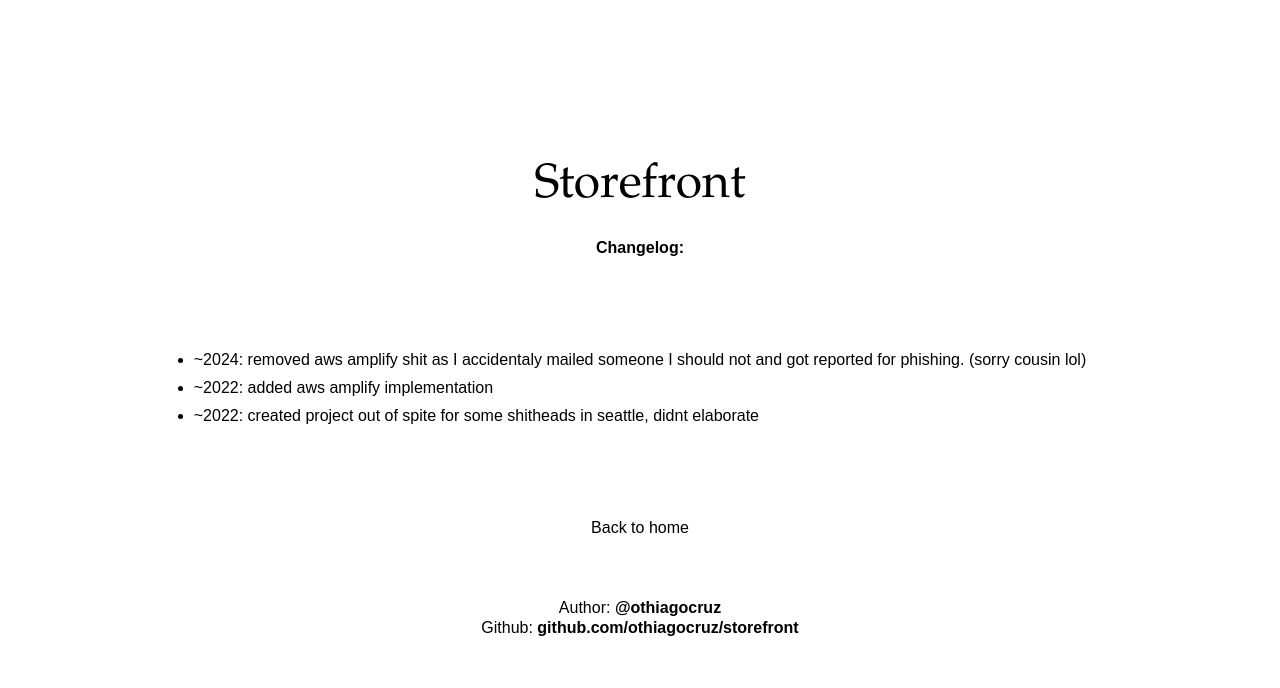
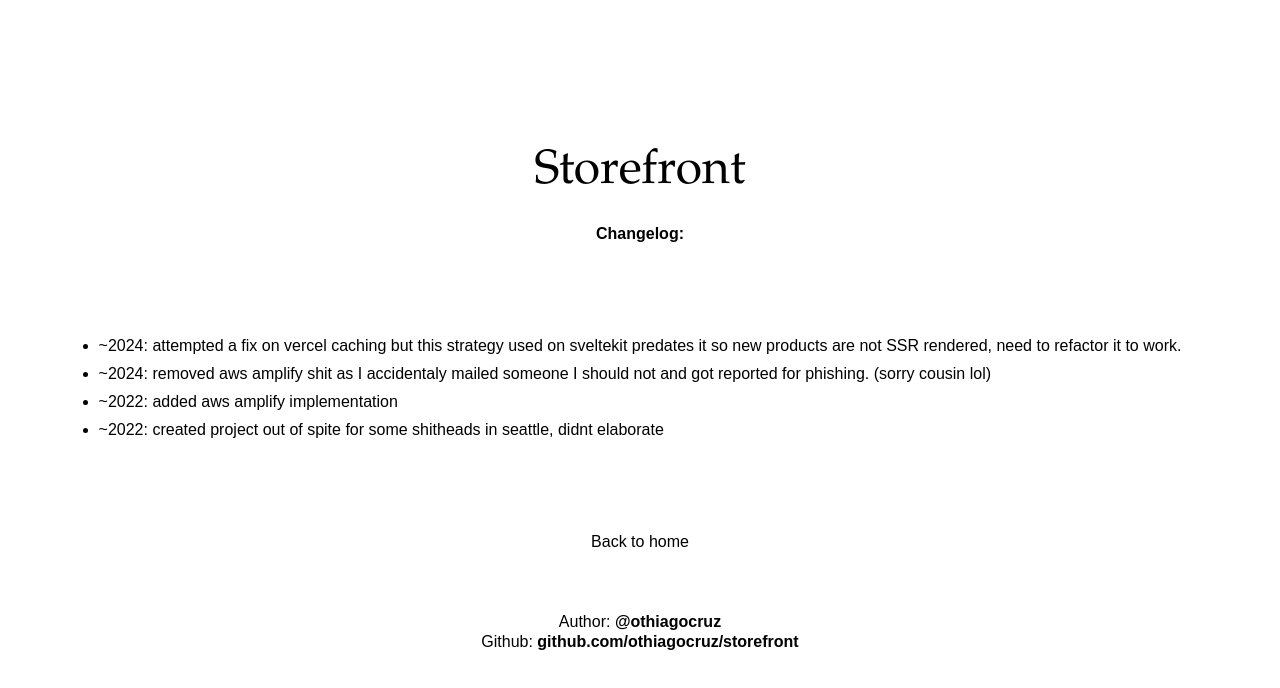
Before and after one commit to othiagocruz/storefront, a SvelteKit app: page /changelog in a window 1280 px wide. Shown: the top 688 px of the page. Built offline with nearby package versions, Linux system fonts and the light colour scheme; a web font is replaced by a local one.

Commit message:
changelog update

```diff
--- a/src/routes/changelog/+page.svelte
+++ b/src/routes/changelog/+page.svelte
@@ -3,6 +3,10 @@
 <p class="font-bold my-8">Changelog:</p>
 
 <ul class="text-left list-disc p-16 leading-5">
+	<li class="mb-2">
+		~2024: attempted a fix on vercel caching but this strategy used on sveltekit predates it so new
+		products are not SSR rendered, need to refactor it to work.
+	</li>
 	<li class="mb-2">
 		~2024: removed aws amplify shit as I accidentaly mailed someone I should not and got reported
 		for phishing. (sorry cousin lol)
```
